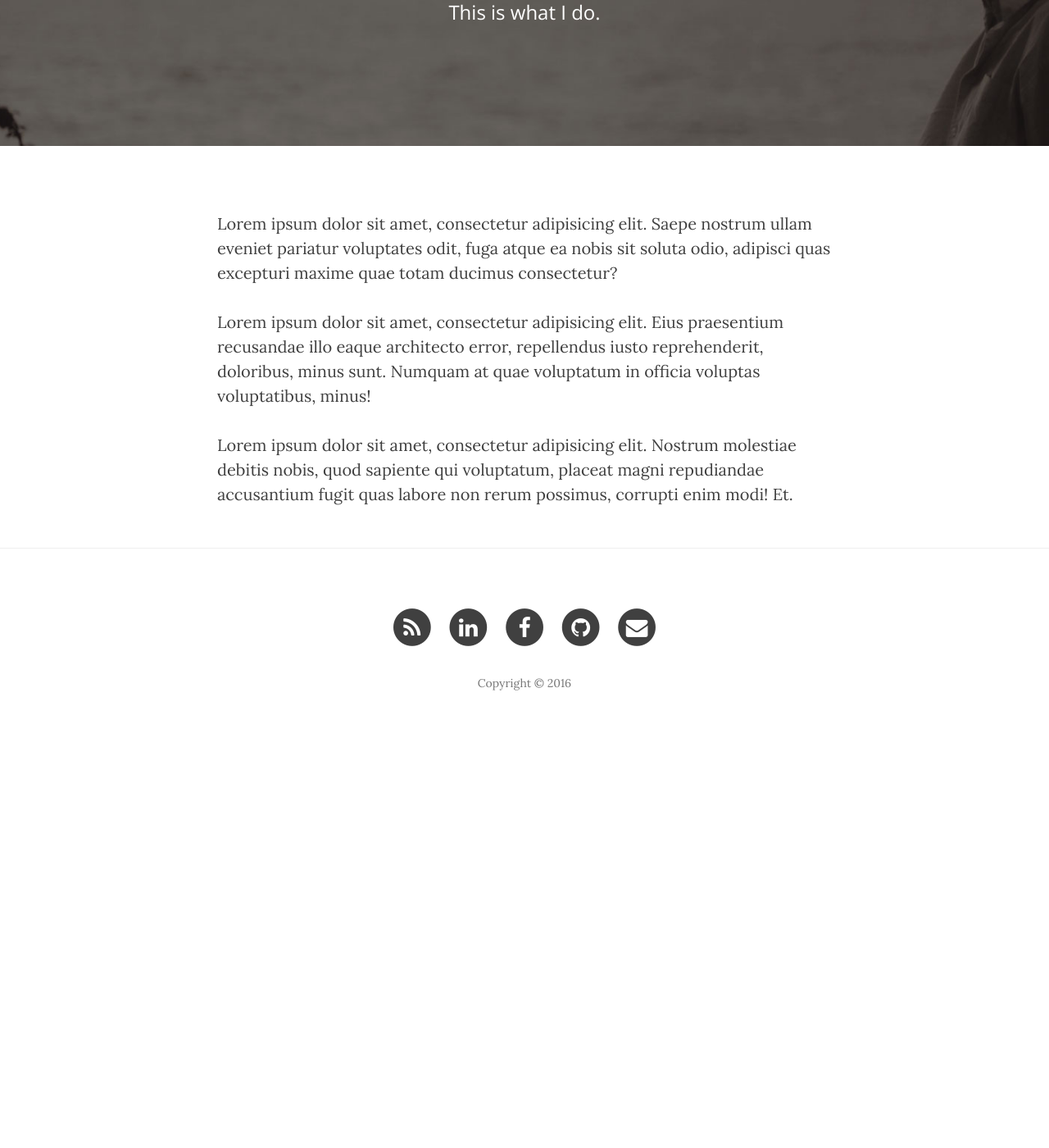
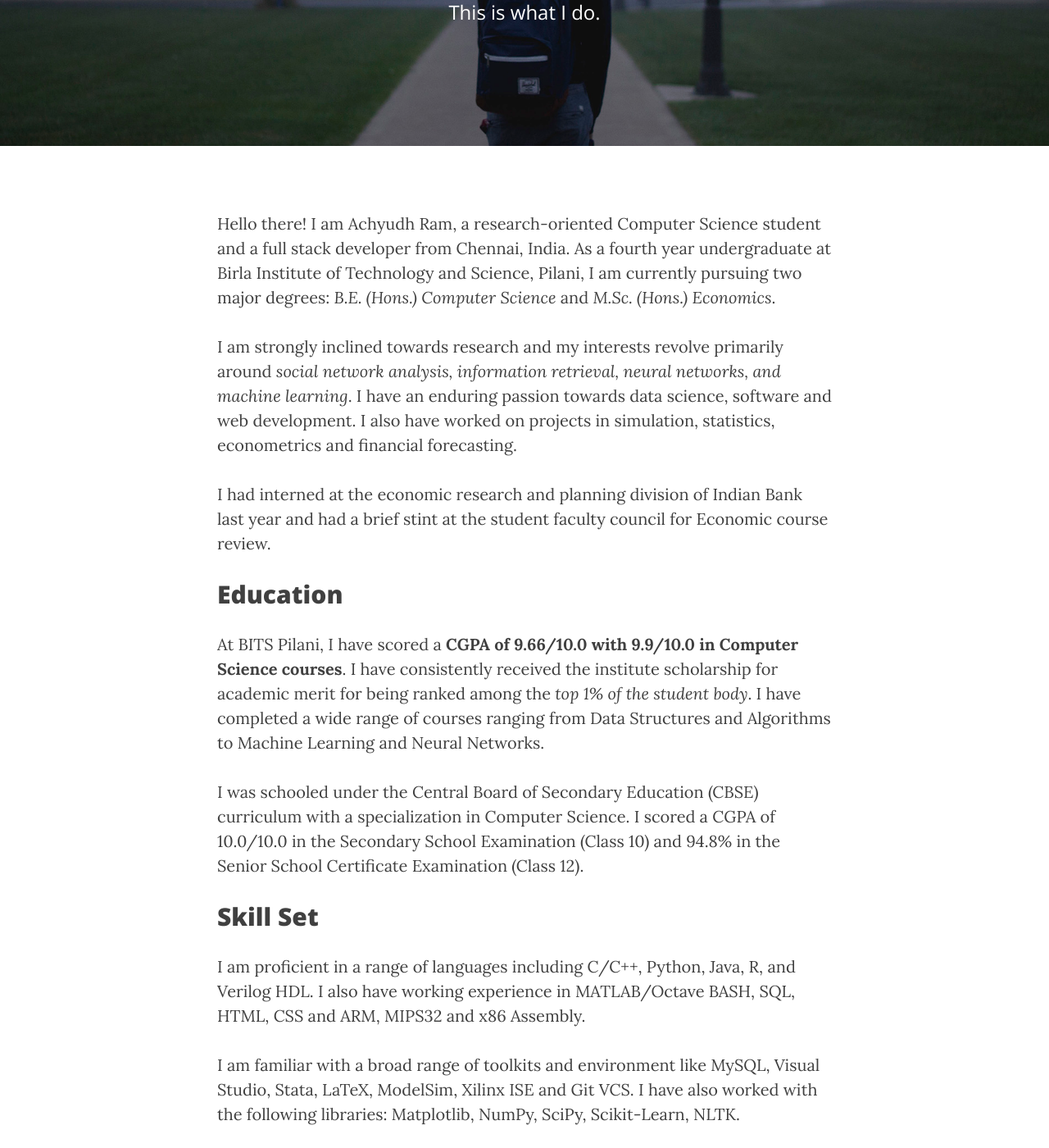
Before and after one commit to achyudh/blog, a Jekyll site: the page built from about.html, in a window 1280 px wide and 1400 px high, scrolled down 270 px. Shown: the whole window at 82% size. Built offline with Jekyll 4.4.1, drawn with Linux system fonts in a browser that asks for light colours; nearby versions of some CDN libraries; before the commit the page ends 1179 px from its top, so only the background shows below that; some of the changed text lies outside the part shown.

Commit message:
Update About Me page and images

```diff
--- a/about.html
+++ b/about.html
@@ -5,8 +5,30 @@ description: "This is what I do."
 header-img: "img/about-bg.jpg"
 ---
 
-<p>Lorem ipsum dolor sit amet, consectetur adipisicing elit. Saepe nostrum ullam eveniet pariatur voluptates odit, fuga atque ea nobis sit soluta odio, adipisci quas excepturi maxime quae totam ducimus consectetur?</p>
+<p>Hello there! I am Achyudh Ram, a research-oriented Computer Science student and a full stack developer from Chennai, India. As a fourth year undergraduate at Birla Institute of Technology and Science, Pilani, I am currently pursuing two major degrees: <i>B.E. (Hons.) Computer Science</i> and <i>M.Sc. (Hons.) Economics</i>.</p>
 
-<p>Lorem ipsum dolor sit amet, consectetur adipisicing elit. Eius praesentium recusandae illo eaque architecto error, repellendus iusto reprehenderit, doloribus, minus sunt. Numquam at quae voluptatum in officia voluptas voluptatibus, minus!</p>
+<p>I am strongly inclined towards research and my interests revolve primarily around <i>social network analysis, information retrieval, neural networks, and machine learning</i>.  I have an enduring passion towards data science, software and web development. I also have worked on projects in simulation, statistics, econometrics and financial forecasting.</p>
 
-<p>Lorem ipsum dolor sit amet, consectetur adipisicing elit. Nostrum molestiae debitis nobis, quod sapiente qui voluptatum, placeat magni repudiandae accusantium fugit quas labore non rerum possimus, corrupti enim modi! Et.</p>
+<p>I had interned at the economic research and planning division of Indian Bank last year and had a brief stint at the student faculty council for Economic course review.</p>
+
+<h2>Education</h2>
+<p>At BITS Pilani, I have scored a <b>CGPA of 9.66/10.0 with 9.9/10.0 in Computer Science courses</b>. I have consistently received the institute scholarship for academic merit for being ranked among the <i>top 1% of the student body</i>. I have completed a wide range of courses ranging from Data Structures and Algorithms to Machine Learning and Neural Networks. </p>
+
+<p>I was schooled under the Central Board of Secondary Education (CBSE) curriculum with a specialization in Computer Science. I scored a CGPA of 10.0/10.0 in the Secondary School Examination (Class 10) and 94.8% in the Senior School Certificate Examination (Class 12).</p>
+
+<h2>Skill Set</h2>
+<p>I am proficient in a range of languages including C/C++, Python, Java, R, and Verilog HDL. I also have working experience in MATLAB/Octave BASH, SQL, HTML, CSS and ARM, MIPS32 and x86 Assembly.</p>
+
+<p>I am familiar with a broad range of toolkits and environment like MySQL, Visual Studio, Stata, LaTeX, ModelSim, Xilinx ISE and Git VCS. I have also worked with the following libraries: Matplotlib, NumPy, SciPy, Scikit-Learn, NLTK.</p>
+<p>In my professional career, I have gained insight into database design, object oriented design, web design and development.</p>
+
+<h2>My Projects</h2>
+<p>I am currently working on an <i>analysis framework to decode online communities</i>. The primary focus of this project is on decoding the rich history and the complex community structure present in popular online communities, by choosing mailing lists and IRC channels as a case study. </p>
+
+<p>I have also worked on developing <i>Monte-Carlo methods to assess the feasibility of biofuel production</i>. This involved the simulation of various aspects of a biorefinery and its environment to forecast its profitability. </p>
+
+<p>My first exposure to <i>Artificial Neural Networks (ANN) and Support Vector Machines (SVM)</i> was when I was analysing various forecasting models to determine the breakeven for a bank. This study compared the machine learning based forecasting  methods to the more traditional approach, the Autoregressive Integrated Moving Average (ARIMA) model. </p>
+
+<p>My resume contains a more comprehensive view of the projects I have worked on, if you've got the time for it. If you are after the more interesting aspects of my work, be it the intricacies of overcoming setbacks or an overview of my workflow, do check out my blog.</p>
+
+<center> <a href="http://achyudh.xyz" class="btn btn-default btn-lg">View My Resume</a> </center>
--- a/contact.html
+++ b/contact.html
@@ -1,11 +1,10 @@
 ---
 layout: page
 title: "Contact"
-description: "Have questions? I have answers!"
+description: "Questions, anyone?"
 header-img: "img/contact-bg.jpg"
 ---
-
-<p>Want to get in touch with me? Fill out the form below to send me a message and I will try to get back to you within 24 hours!</p>
+<p>If you would like to contact me, feel free to drop a mail! I am also active in most of the popular social networks under the handle: <i>achyudhk<i>.</p>
 <!-- Contact Form - Enter your email address on line 19 of the mail/contact_me.php file to make this form work. -->
 <!-- WARNING: Some web hosts do not allow emails to be sent through forms to common mail hosts like Gmail or Yahoo. It's recommended that you use a private domain email address! -->
 <!-- NOTE: To use the contact form, your site must be on a live web host with PHP! The form will not work locally! -->
```
Also changed, not shown: img/about-bg.jpg, img/contact-bg.jpg, img/post-bg-00.jpg.
